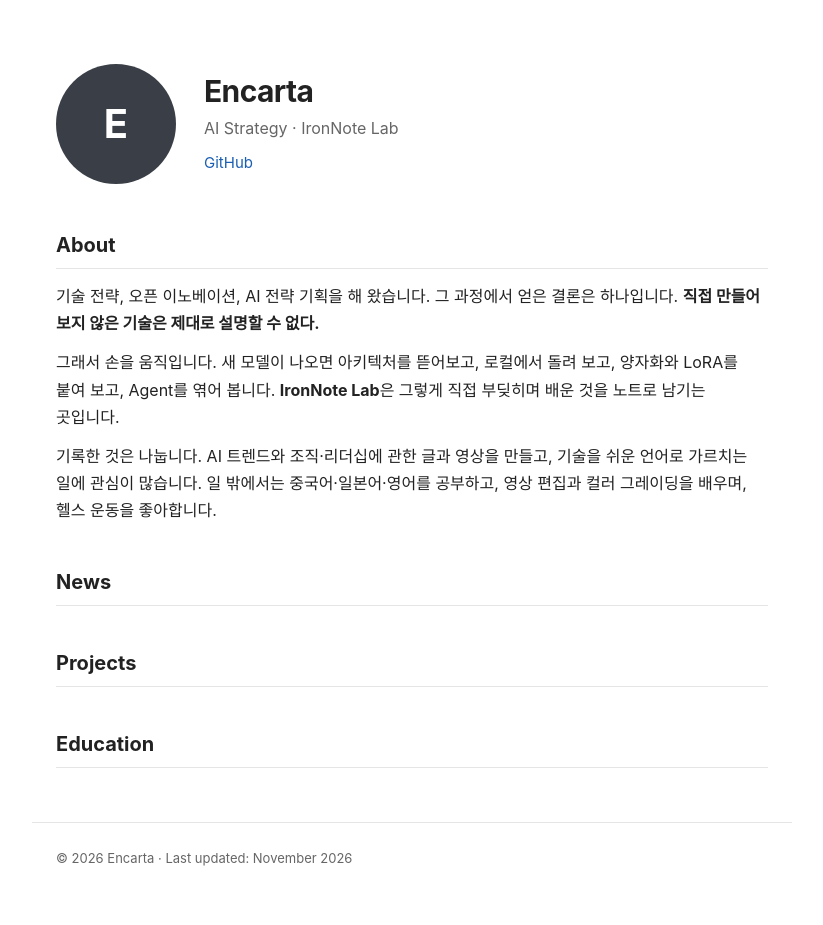
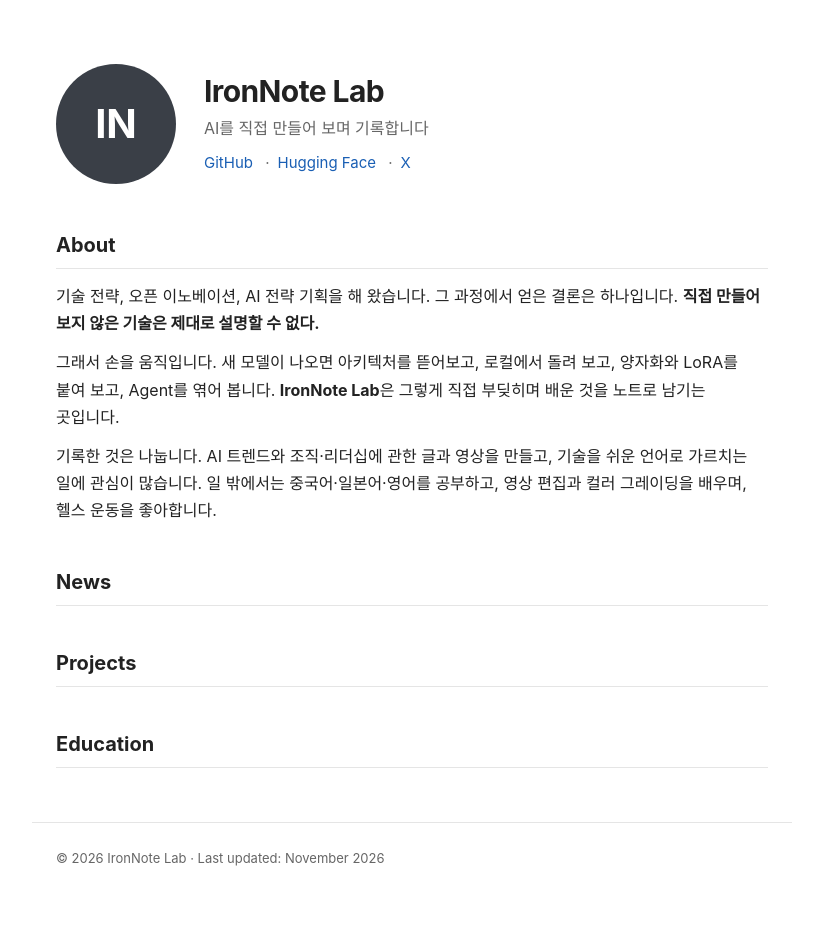
Before and after one commit to ironnotelab/ironnotelab.github.io, a plain HTML site: page index.html in a window 1280 px wide. Shown: the whole page, without its empty margins (228-1051 px from the left). Drawn offline with Linux system fonts and the light colour scheme; a web font is replaced by a local one.

Commit message:
Unify name to IronNote Lab, add HF and X links
Co-Authored-By: Claude Opus 5.5 <noreply@anthropic.com>
Claude-Session: https://claude.ai/code/session_01KYDZbpae4Zjdb4Zv9YAgrH

```diff
--- a/index.html
+++ b/index.html
@@ -3,8 +3,8 @@
 <head>
 <meta charset="UTF-8">
 <meta name="viewport" content="width=device-width, initial-scale=1.0">
-<title>Encarta · IronNote Lab</title>
-<meta name="description" content="Encarta — AI strategy and hands-on AI notes.">
+<title>IronNote Lab</title>
+<meta name="description" content="IronNote Lab — AI strategy and hands-on AI notes.">
 <link rel="stylesheet" href="https://cdn.jsdelivr.net/gh/orioncactus/pretendard@v1.3.9/dist/web/static/pretendard.min.css">
 <style>
   :root{--ink:#222;--muted:#666;--line:#e5e5e5;--link:#1a5fb4;--bg:#fff}
@@ -42,13 +42,15 @@
 <main>
 
   <header class="profile">
-    <img class="avatar" src="photo.jpg" alt="Encarta"
-      onerror="this.outerHTML='<div class=&quot;avatar fallback&quot;>E</div>'">
+    <img class="avatar" src="photo.jpg" alt="IronNote Lab"
+      onerror="this.outerHTML='<div class=&quot;avatar fallback&quot;>IN</div>'">
     <div>
-      <h1>Encarta</h1>
-      <div class="affil">AI Strategy · IronNote Lab</div>
+      <h1>IronNote Lab</h1>
+      <div class="affil">AI를 직접 만들어 보며 기록합니다</div>
       <div class="links">
         <a href="https://github.com/ironnotelab">GitHub</a>
+        <a href="https://huggingface.co/ironnotelab">Hugging Face</a>
+        <a href="https://x.com/Chul95226">X</a>
       </div>
     </div>
   </header>
@@ -73,6 +75,6 @@
   </section>
 
 </main>
-<footer>© 2026 Encarta · Last updated: November 2026</footer>
+<footer>© 2026 IronNote Lab · Last updated: November 2026</footer>
 </body>
 </html>
```
